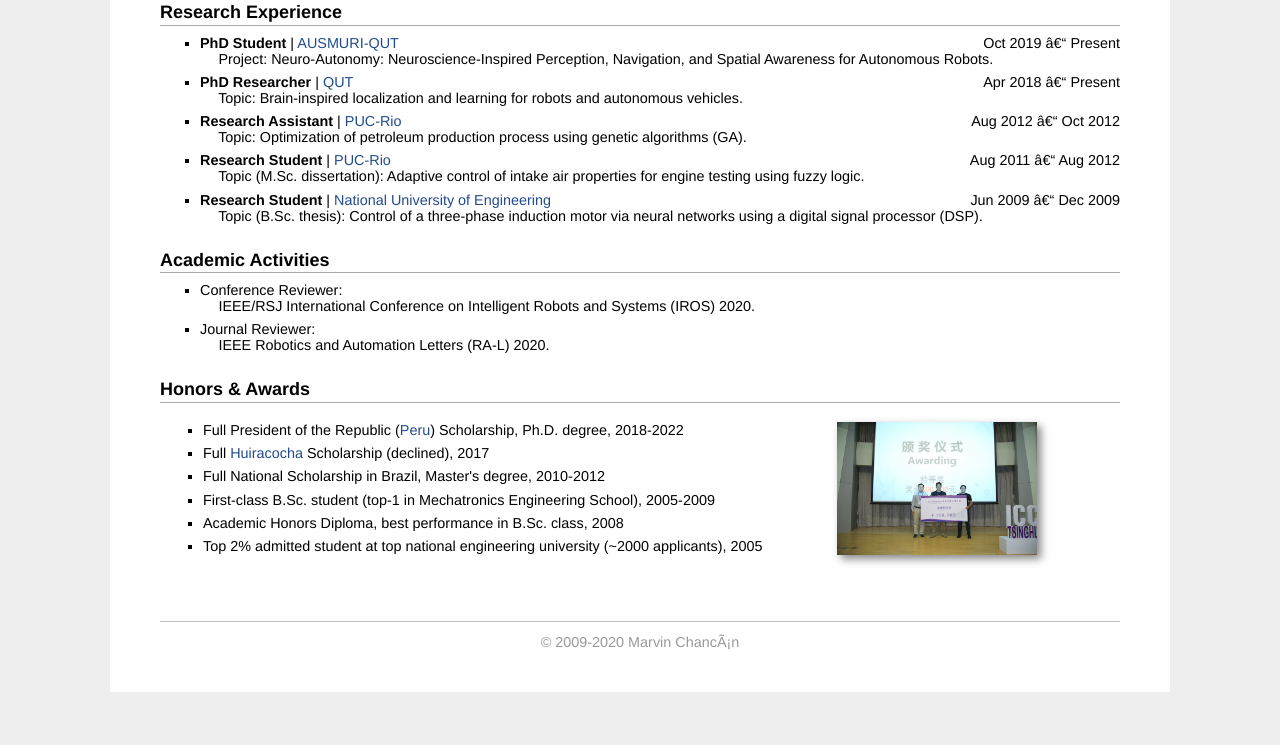
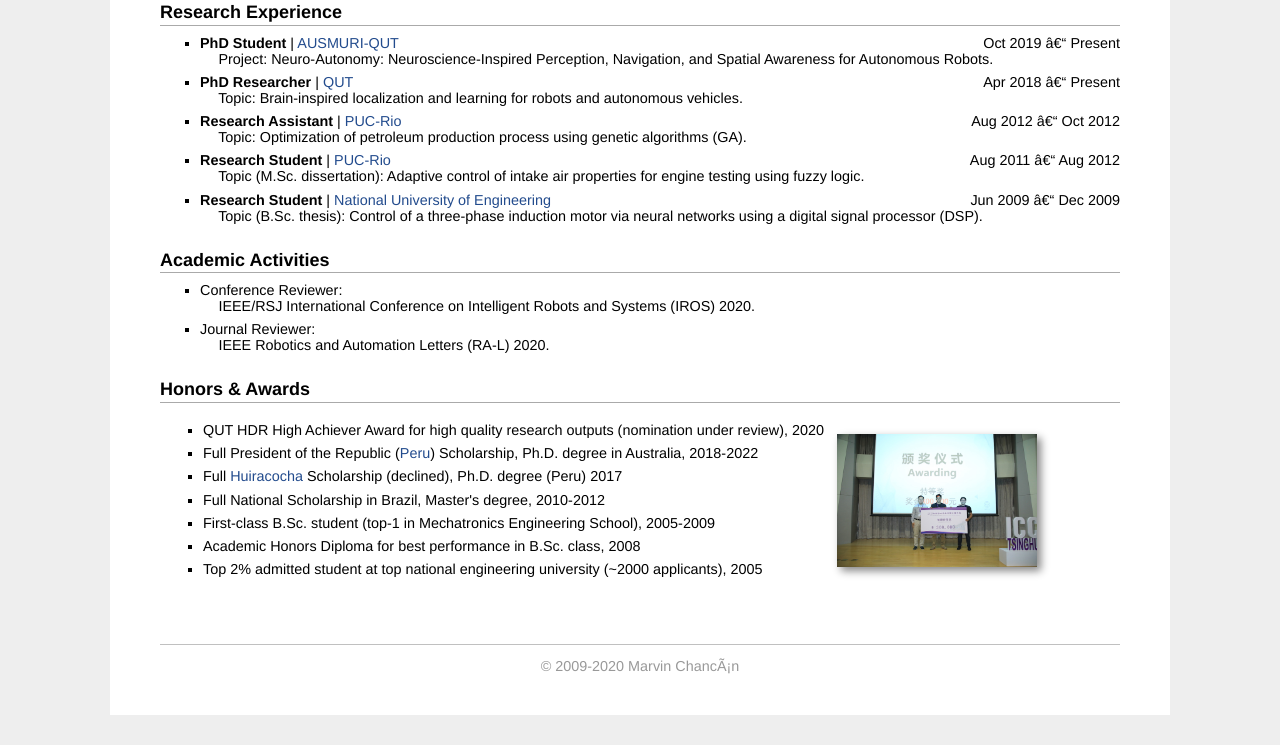
Before and after one commit to mchancan/mchancan.github.io, a Jekyll site: the page built from index.html, in a window 1280 px wide and 900 px high, scrolled down 1002 px, cut to the strip 155-900 px from the top of the window. Built offline with Jekyll 4.4.1, drawn with Linux system fonts in a browser that asks for light colours; comment, search, counter and statistics services are not loaded; before the commit the page ends 1879 px from its top, so only the background shows below that.

Commit message:
Update index.html

```diff
--- a/index.html
+++ b/index.html
@@ -134,11 +134,12 @@ title: Marvin's Homepage
 	<tr>
 		<td width="670">
 			<ul>
-				<li>Full President of the Republic (<a href="https://www.pronabec.gob.pe/beca-presidente/">Peru</a>) Scholarship, Ph.D. degree, 2018-2022</li>
-				<li>Full <a href="https://posgrado.pucp.edu.pe/beca-fondo/beca-huiracocha/">Huiracocha</a> Scholarship (declined), 2017</li>
+				<li>QUT HDR High Achiever Award for high quality research outputs (nomination under review), 2020</li>
+				<li>Full President of the Republic (<a href="https://www.pronabec.gob.pe/beca-presidente/">Peru</a>) Scholarship, Ph.D. degree in Australia, 2018-2022</li>
+				<li>Full <a href="https://posgrado.pucp.edu.pe/beca-fondo/beca-huiracocha/">Huiracocha</a> Scholarship (declined), Ph.D. degree (Peru) 2017</li>
 				<li>Full National Scholarship in Brazil, Master's degree, 2010-2012</li>
 				<li>First-class B.Sc. student (top-1 in Mechatronics Engineering School), 2005-2009</li>
-				<li>Academic Honors Diploma, best performance in B.Sc. class, 2008</li>
+				<li>Academic Honors Diploma for best performance in B.Sc. class, 2008</li>
 				<li>Top 2% admitted student at top national engineering university (~2000 applicants), 2005</li>
 			</ul>
 		</td>
```
